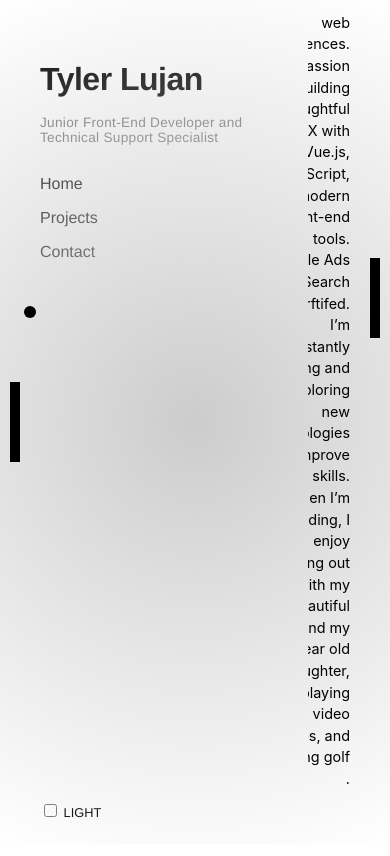
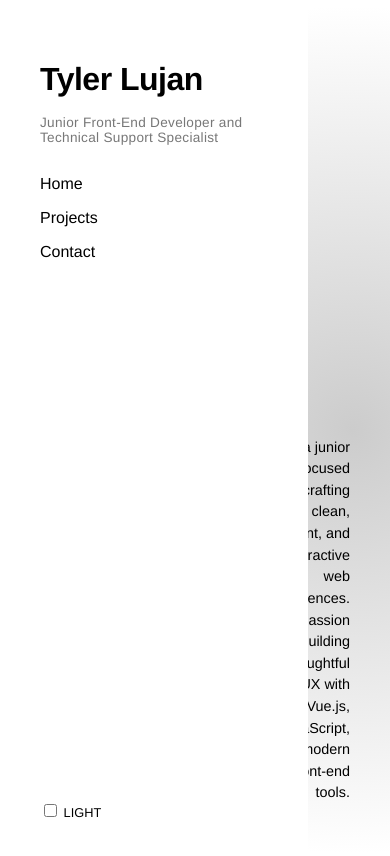
Before and after one commit to t-lujan/tyler-portfolio, a Vue app: page / in a window 390 px wide. Shown: the top 856 px of the page. Built offline with nearby package versions, Linux system fonts and the light colour scheme; a web font is replaced by a local one.

Commit message:
Updated layout for mobile

```diff
--- a/src/views/Home.vue
+++ b/src/views/Home.vue
@@ -1,177 +1,142 @@
 <template>
   <div class="home">
+    <!-- Sidebar Navigation -->
+    <nav :class="['sidebar', { 'sidebar--collapsed': isSidebarCollapsed }]">
+      <button class="sidebar__toggle" @click="toggleSidebar">
+        ☰
+      </button>
+      <ul class="sidebar__menu">
+        <li><router-link to="/">Home</router-link></li>
+        <li><router-link to="/projects">Projects</router-link></li>
+        <li><router-link to="/contact">Contact</router-link></li>
+      </ul>
+    </nav>
+
+    <!-- Main Content -->
+    <div class="content">
       <canvas ref="pongCanvas" class="pong-bg"></canvas>
-
       <div class="about">
         <p>
           I’m a junior dev focused on crafting clean, efficient, and interactive web experiences.
-        My passion is building thoughtful UI/UX with Vue.js, JavaScript, and modern front-end tools. Google Ads Search Cerftifed.
-        I’m constantly learning and exploring new technologies to improve my skills.
-        When I’m not coding, I enjoy hanging out with my beautiful wife and my 1 year old daughter, playing video games, and playing golf
-      .
+          My passion is building thoughtful UI/UX with Vue.js, JavaScript, and modern front-end tools.
         </p>
+      </div>
     </div>
   </div>
 </template>
 
-<script setup>
-import { ref, onMounted } from 'vue'
+<script>
+import { ref, onMounted } from 'vue';
 
-const pongCanvas = ref(null)
-let ctx
+export default {
+  setup() {
+    const pongCanvas = ref(null);
+    const isSidebarCollapsed = ref(true);
 
-// const audio = new Audio('/ping.mp3')
-// audio.volume = 0.2
-
-const paddle = {
-  width: 10,
-  height: 80,
-  leftY: 0,
-  rightY: 0,
-  speed: 4
-}
-
-const ball = {
-  x: 0,
-  y: 0,
-  radius: 6,
-  vx: 3,
-  vy: 2
-}
-
-let rightX = 0
-
-const resizeCanvas = () => {
-  const canvas = pongCanvas.value
-  canvas.width = window.innerWidth
-  canvas.height = window.innerHeight
-
-  paddle.leftY = canvas.height / 2 - paddle.height / 2
-  paddle.rightY = canvas.height / 2 - paddle.height / 2
-
-  rightX = canvas.width - paddle.width - 10
-  resetBall(canvas)
-}
-
-const resetBall = (canvas) => {
-  ball.x = canvas.width / 2
-  ball.y = canvas.height / 2
-  ball.vx = 3 * (Math.random() > 0.5 ? 1 : -1)
-  ball.vy = 2 * (Math.random() > 0.5 ? 1 : -1)
-}
-
-const handleMouseMove = (e) => {
-  const bounds = pongCanvas.value.getBoundingClientRect()
-  const x = e.clientX - bounds.left
-  if (x < bounds.width / 2) {
-    paddle.leftY = e.clientY - bounds.top - paddle.height / 2
-  }
-}
-
-const draw = () => {
-  const canvas = pongCanvas.value
-  ctx.clearRect(0, 0, canvas.width, canvas.height)
-
-  const isDark = document.body.classList.contains('dark')
-  const color = isDark ? 'white' : 'black'
-
-  ball.x += ball.vx
-  ball.y += ball.vy
-
-  if (ball.y - ball.radius <= 0 || ball.y + ball.radius >= canvas.height) {
-    ball.vy *= -1
-  }
-
-  if (
-    ball.x - ball.radius <= 10 + paddle.width &&
-    ball.y >= paddle.leftY &&
-    ball.y <= paddle.leftY + paddle.height
-  ) {
-    ball.vx *= -1
-    // audio.currentTime = 0
-    // audio.play()
-  }
-
-  if (
-    ball.x + ball.radius >= rightX &&
-    ball.y >= paddle.rightY &&
-    ball.y <= paddle.rightY + paddle.height
-  ) {
-    ball.vx *= -1
-    // audio.currentTime = 0
-    // audio.play()
-  }
-
-  if (ball.x < 0 || ball.x > canvas.width) {
-    resetBall(canvas)
-  }
-
-  const aiCenter = paddle.rightY + paddle.height / 2
-  if (ball.y < aiCenter - 10) paddle.rightY -= paddle.speed
-  if (ball.y > aiCenter + 10) paddle.rightY += paddle.speed
-  paddle.rightY = Math.max(0, Math.min(canvas.height - paddle.height, paddle.rightY))
-
-  // Ball
-  ctx.fillStyle = color
-  ctx.beginPath()
-  ctx.arc(ball.x, ball.y, ball.radius, 0, Math.PI * 2)
-  ctx.fill()
-
-  // Left paddle
-  ctx.fillStyle = color
-  ctx.fillRect(10, paddle.leftY, paddle.width, paddle.height)
-
-  // Right paddle
-  ctx.fillStyle = color
-  ctx.fillRect(rightX, paddle.rightY, paddle.width, paddle.height)
-}
-
-const animate = () => {
-  draw()
-  requestAnimationFrame(animate)
-}
+    const toggleSidebar = () => {
+      isSidebarCollapsed.value = !isSidebarCollapsed.value;
+    };
 
     onMounted(() => {
-  const canvas = pongCanvas.value
-  ctx = canvas.getContext('2d')
-  resizeCanvas()
-  animate()
-  window.addEventListener('resize', resizeCanvas)
-  window.addEventListener('mousemove', handleMouseMove)
-})
+      // Pong game initialization code here
+    });
+
+    return {
+      pongCanvas,
+      isSidebarCollapsed,
+      toggleSidebar,
+    };
+  },
+};
 </script>
 
 <style scoped>
+/* Base Reset */
+* {
+  margin: 0;
+  padding: 0;
+  box-sizing: border-box;
+}
+
+/* Layout */
 .home {
+  display: flex;
+  flex-direction: row;
+  height: 100vh;
+}
+
+/* Sidebar Navigation */
+.sidebar {
+  width: 250px;
+  background-color: #f1f1f1;
+  transition: transform 0.3s ease;
+}
+
+.sidebar--collapsed {
+  transform: translateX(-100%);
+}
+
+.sidebar__toggle {
+  display: none;
+  background: none;
+  border: none;
+  font-size: 2rem;
+  cursor: pointer;
+}
+
+.sidebar__menu {
+  list-style-type: none;
+  padding: 1rem;
+}
+
+.sidebar__menu li {
+  margin: 1rem 0;
+}
+
+.sidebar__menu a {
+  text-decoration: none;
+  color: #333;
+}
+
+/* Main Content */
+.content {
+  flex-grow: 1;
   position: relative;
+}
+
+.pong-bg {
   width: 100%;
-  height: 100vh;
-  overflow: hidden;
-  font-family: 'Inter', sans-serif;
-  box-sizing: border-box;
+  height: 100%;
+  background: radial-gradient(circle, #ccc 0%, transparent 100%);
 }
 
 .about {
   position: absolute;
+  bottom: 3rem;
   right: 3rem;
-  bottom: 3rem;
   max-width: 300px;
   font-size: 0.9rem;
   text-align: right;
-  z-index: 2;
   line-height: 1.5;
 }
 
-.pong-bg {
-  position: fixed;
-  inset: 0;
-  z-index: 0;
-  width: 100%;
+/* Responsive Design */
+@media (max-width: 768px) {
+  .sidebar {
+    position: absolute;
+    z-index: 10;
     height: 100%;
-  max-width: 100%;
-  max-height: 100%;
-  background: radial-gradient(circle, #ccc 0%, transparent 100%);
-  pointer-events: none;
+  }
+
+  .sidebar__toggle {
     display: block;
+    position: absolute;
+    top: 1rem;
+    left: 1rem;
+  }
+
+  .content {
+    margin-left: 0;
+  }
 }
 </style>
```
Lines whose indentation alone changed are shown as unchanged.
